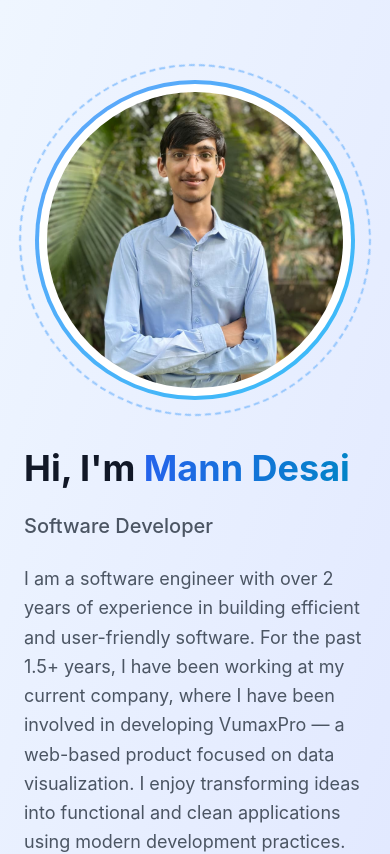
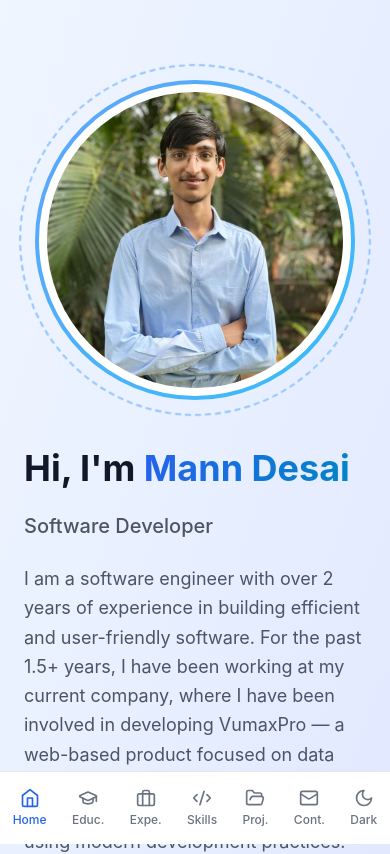
Before and after one commit to Manndesai1802/Portfolio-Website, a React (Vite) app: page / in a window 390 px wide. Shown: the top 854 px of the page. Built offline with nearby package versions, Linux system fonts and the light colour scheme.

Commit message:
Mobile Navigation updated

```diff
--- a/src/App.jsx
+++ b/src/App.jsx
@@ -56,7 +56,7 @@ function App() {
         setTheme={setTheme}
       />
       {/* <MobileNavbar activeSection={activeSection} setActiveSection={setActiveSection} /> */}
-{/* <MobileNavbar theme={theme} setTheme={setTheme} activeSection={activeSection} setActiveSection={setActiveSection} /> */}
+<MobileNavbar theme={theme} setTheme={setTheme} activeSection={activeSection} setActiveSection={setActiveSection} />
       <main>
         <Hero />
         <About />
--- a/src/components/MobileNavbar.jsx
+++ b/src/components/MobileNavbar.jsx
@@ -4,7 +4,7 @@ import { Home, GraduationCap, Briefcase, Code2, FolderOpen, Mail, Sun, Moon } fr
 const MobileNavbar = ({ activeSection, setActiveSection, theme, setTheme }) => {
   const navItems = [
     { id: 'home', label: 'Home', icon: Home },
-    // { id: 'education', label: 'Educ.', icon: GraduationCap },
+    { id: 'education', label: 'Educ.', icon: GraduationCap },
     { id: 'experience', label: 'Expe.', icon: Briefcase },
     { id: 'skills', label: 'Skills', icon: Code2 },
     { id: 'projects', label: 'Proj.', icon: FolderOpen },
@@ -23,7 +23,7 @@ const MobileNavbar = ({ activeSection, setActiveSection, theme, setTheme }) => {
     <motion.div
       className="fixed bottom-0 left-0 right-0 bg-white dark:bg-gray-900 border-t border-gray-200 dark:border-gray-700 z-50 md:hidden transition-colors duration-300"
     >
-      <div className="flex items-center justify-around py-1">
+      <div className="flex items-center justify-around py-2">
         {navItems.map((item) => {
           const Icon = item.icon;
           return (
@@ -31,8 +31,9 @@ const MobileNavbar = ({ activeSection, setActiveSection, theme, setTheme }) => {
               key={item.id}
               onClick={() => scrollToSection(item.id)}
               whileTap={{ scale: 0.9 }}
-              className={`flex flex-col items-center space-y-1 px-2 py-2 rounded-lg transition-colors ${activeSection === item.id ? 'text-primary-600' : 'text-gray-500 dark:text-gray-400'
-                }`}
+              className={`flex flex-col items-center space-y-1 px-2 py-2 rounded-lg transition-colors ${
+                activeSection === item.id ? 'text-primary-600' : 'text-gray-500 dark:text-gray-400'
+              }`}
             >
               <Icon size={20} />
               <span className="text-xs font-medium">{item.label}</span>
@@ -41,16 +42,14 @@ const MobileNavbar = ({ activeSection, setActiveSection, theme, setTheme }) => {
         })}
 
         {/* Theme Toggle Button */}
-        {/* <motion.button
+        <motion.button
           onClick={() => setTheme(theme === "light" ? "dark" : "light")}
           whileTap={{ scale: 0.9 }}
-          className="flex flex-col items-center px-2 py-1 rounded-lg transition-colors text-gray-500 dark:text-gray-400"
+          className="flex flex-col items-center space-y-1 px-2 py-2 rounded-lg transition-colors text-gray-500 dark:text-gray-400"
         >
           {theme === "light" ? <Moon size={20} /> : <Sun size={20} />}
-          <span className="text-[11px] font-medium leading-tight">
-            {theme === "light" ? "Dark" : "Light"}
-          </span>
-        </motion.button> */}
+          <span className="text-xs font-medium">{theme === "light" ? "Dark" : "Light"}</span>
+        </motion.button>
       </div>
     </motion.div>
   );
```
